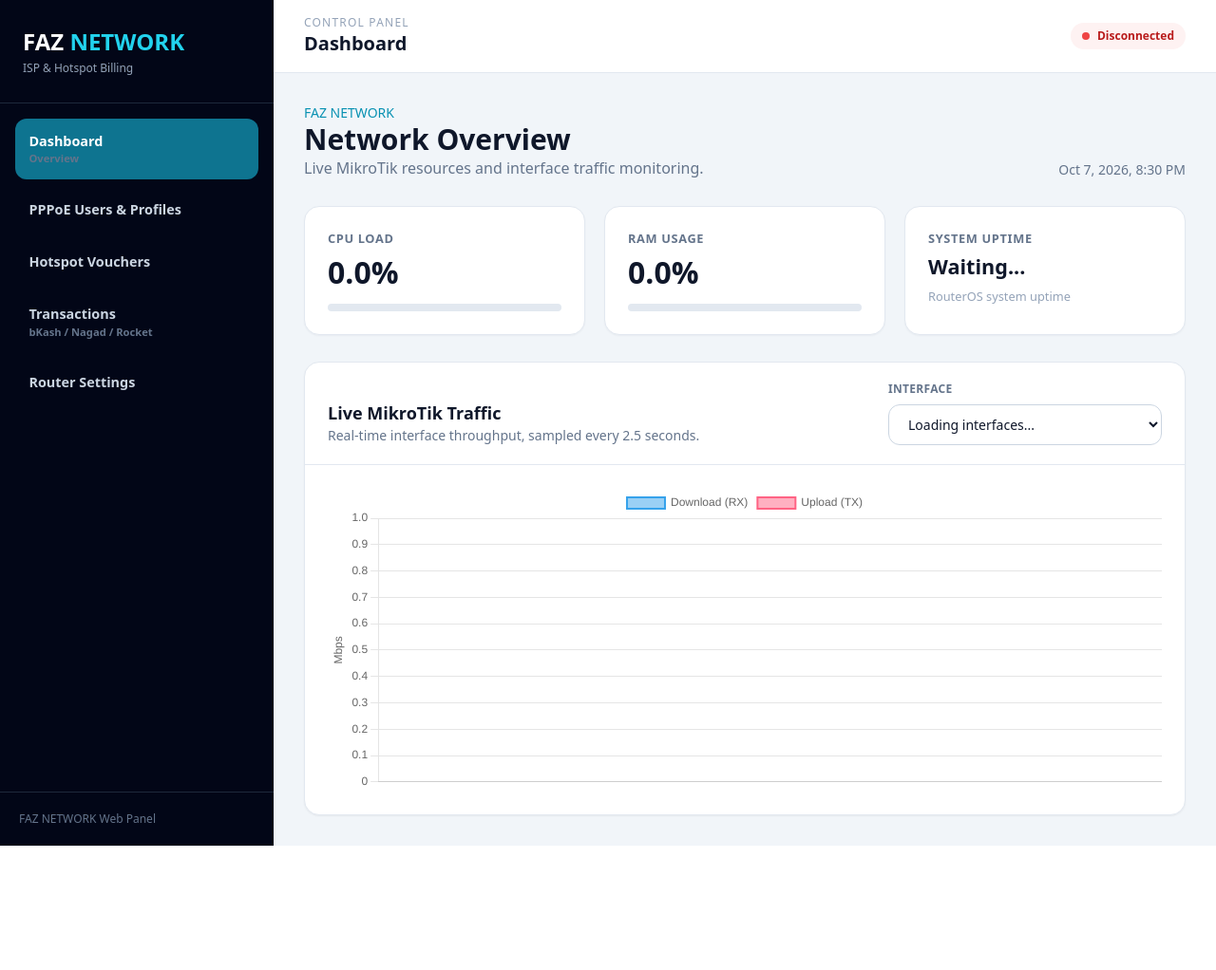
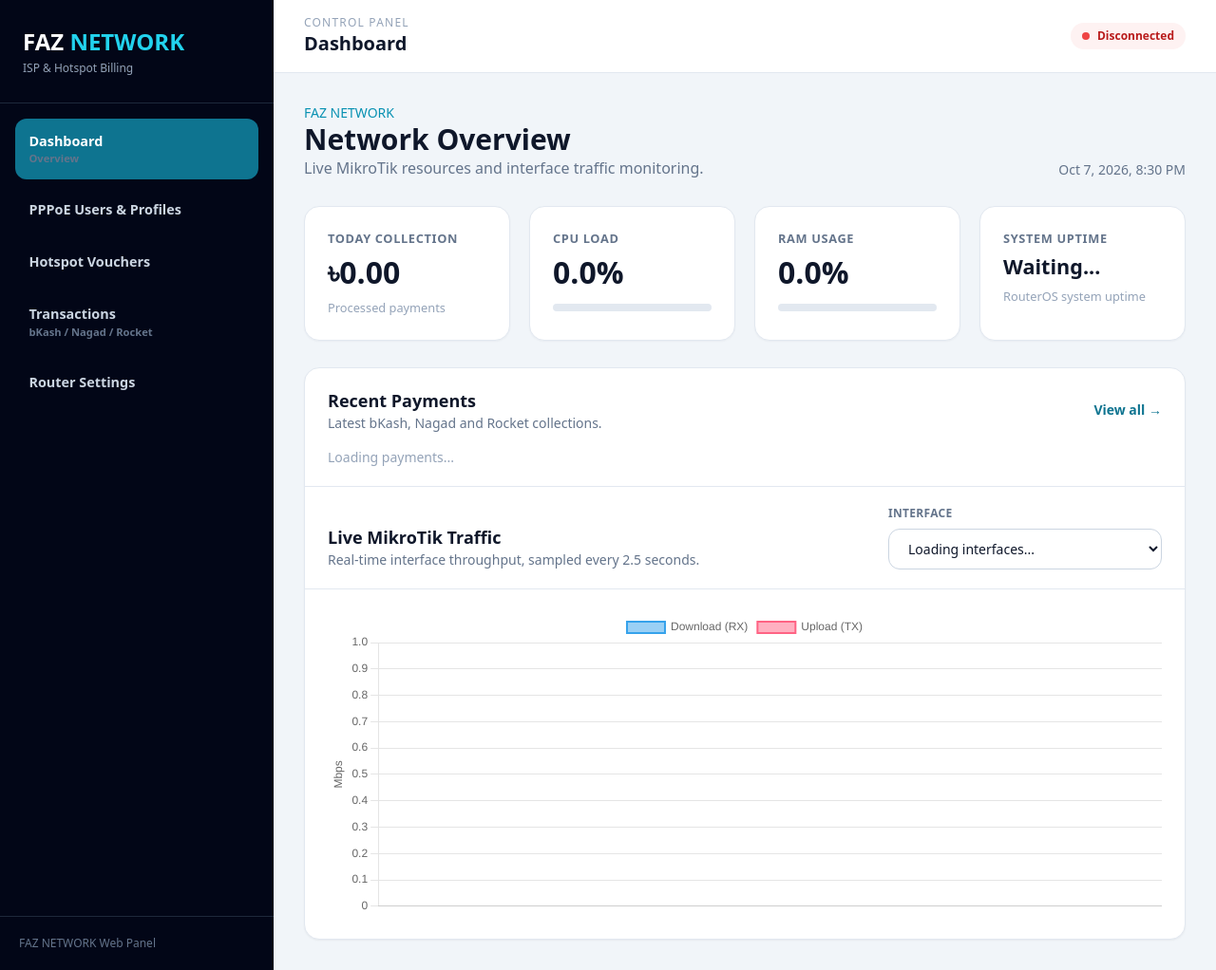
Before and after one commit to fozlerabbiofficialgmcservice-cyber/faznetworknet, a Node server app: page / in a window 1280 px wide. Shown: the whole page at 95% size. Before the commit the page ends 891 px from the top, so only its background shows below. Run offline with Node 20, Linux system fonts and the light colour scheme; some libraries are stand-ins or nearby versions.

Commit message:
feat: add macrodroid payment webhook, bkash-nagad auto-billing, and hotspot voucher engine

```diff
--- a/views/index.ejs
+++ b/views/index.ejs
@@ -6,13 +6,15 @@
     <div id="current-time" class="text-sm text-slate-500"></div>
   </div>
 
-  <div class="grid grid-cols-1 md:grid-cols-3 gap-5">
+  <div class="grid grid-cols-1 md:grid-cols-4 gap-5">
+    <div class="summary-card"><p class="label">Today Collection</p><p id="today-collection-dashboard" class="metric">৳0.00</p><p class="hint">Processed payments</p></div>
     <div class="summary-card"><p class="label">CPU Load</p><p id="cpu-value" class="metric">0.0%</p><div class="gauge-track"><div id="cpu-bar" class="gauge-fill" style="width:0%"></div></div></div>
     <div class="summary-card"><p class="label">RAM Usage</p><p id="memory-value" class="metric">0.0%</p><div class="gauge-track"><div id="memory-bar" class="gauge-fill" style="width:0%"></div></div></div>
     <div class="summary-card"><p class="label">System Uptime</p><p id="uptime-value" class="metric metric-small">Waiting...</p><p class="hint">RouterOS system uptime</p></div>
   </div>
 
   <div class="bg-white rounded-2xl border border-slate-200 shadow-sm overflow-hidden">
+    <div class="px-6 py-5 border-b border-slate-200"><div class="flex items-center justify-between"><div><h3 class="font-bold text-lg">Recent Payments</h3><p class="text-sm text-slate-500">Latest bKash, Nagad and Rocket collections.</p></div><a href="/transactions" class="text-sm font-bold text-cyan-700">View all →</a></div><div id="dashboard-payments" class="mt-4 space-y-2"><p class="text-sm text-slate-400">Loading payments...</p></div></div>
     <div class="px-6 py-5 border-b border-slate-200">
       <div class="flex flex-col sm:flex-row sm:items-end sm:justify-between gap-4">
         <div><h3 class="font-bold text-lg">Live MikroTik Traffic</h3><p class="text-sm text-slate-500">Real-time interface throughput, sampled every 2.5 seconds.</p></div>
```
